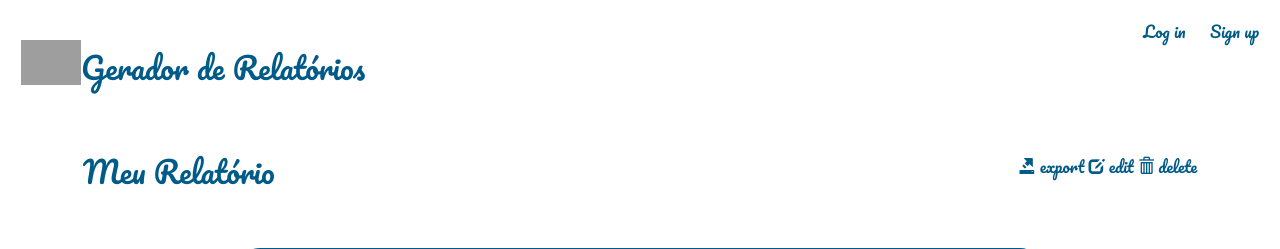
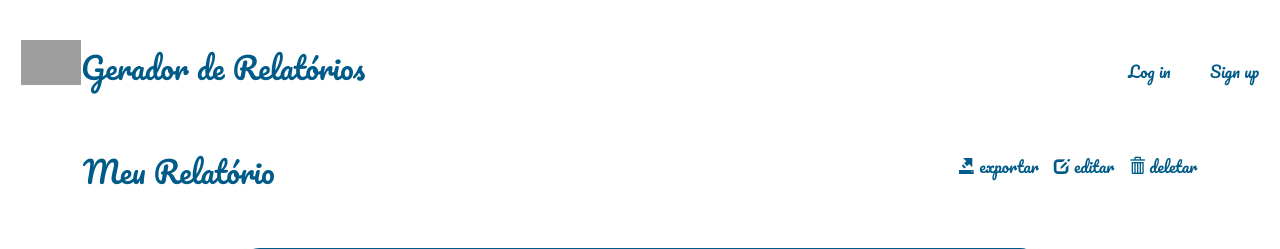
Before and after one commit to fpcoutinho/gerador, a Django app: template relatorio/templates/relatorio/relatorio_visualiza.html in a window 1280 px wide. Shown: the top 249 px of the page. Run offline with Django 3.2, Linux system fonts and the light colour scheme; the template is opened without the code that fills it, so the values that code supplies are empty; some libraries are stand-ins or nearby versions; grey boxes are pictures that could not be loaded.

Commit message:
ajeitando problemas de layout

```diff
--- a/assets/styles.css
+++ b/assets/styles.css
@@ -144,12 +144,14 @@ nav li{
 }
 
 .botao-icon{
+    display: table-cell;
     background: none;
     font-family: Pacifico;
     color: #005b88;
     cursor: pointer;
     size-adjust: 2px;
     cursor: pointer;
+    padding-left: 15px;
 }
 
 
@@ -158,7 +160,7 @@ nav li{
 }
 
 .meuscompromissosdiv{
-    display: inline-block;
+    display: inline-table;
 }
 
 .criaCompromisso{
@@ -233,7 +235,6 @@ nav li{
     color: #005b88;
     background-color: transparent;
     border-color: transparent;
-    margin: 40px 0 0 0;
 }
 
 .btn.btn-default.btn-sm:hover{
--- a/relatorio/templates/relatorio/relatorio_visualiza.html
+++ b/relatorio/templates/relatorio/relatorio_visualiza.html
@@ -6,13 +6,13 @@
         <nav>
         <li>
                 <a class="botao-icon" href="{% url 'relatorio:exporta' rel_id=relatorio.id %}">
-                        <span class="glyphicon glyphicon-export"></span> export
+                        <span class="glyphicon glyphicon-export"></span> exportar
                 </a>
                 <a class="botao-icon" href="{% url 'relatorio:edita' rel_id=relatorio.id %}">
-                        <span class="glyphicon glyphicon-edit"></span> edit
+                        <span class="glyphicon glyphicon-edit"></span> editar
                 </a>
                 <a class="botao-icon" href="{% url 'relatorio:deleta' rel_id=relatorio.id %}">
-                        <span class="glyphicon glyphicon-trash"></span> delete
+                        <span class="glyphicon glyphicon-trash"></span> deletar
                 </a>
         </li>
         </nav>
--- a/templates/base_layout.html
+++ b/templates/base_layout.html
@@ -18,17 +18,18 @@
     <header class="wrapper">
         <h1><a href="{% url 'home' %}"><img src="{% static 'logo.png' %}" alt="calendario"/>Gerador de Relatórios</a></h1>
         <nav>
-            <ul>
+            <ul style="margin: 40px 0 0 0;">
                 {% if user.is_authenticated %}
                 <li>
                     <span class="glyphicon glyphicon-user"></span> Bem-vindo, {{ user }}.
+                </li>
+                <li>
                     <form class="logout-link" action="{% url 'accounts:logout' %}" method="post">
                         {% csrf_token %}
                         <button type="submit" class="btn btn-default btn-sm">
                             <span class="glyphicon glyphicon-log-out"></span> Sair
                         </button>
                     </form>
-
                 </li>
                 {% else %}
                     <li><a class="botao-icon" href="{% url 'accounts:login' %}">Log in</a></li>
```
Also changed, not shown: db.sqlite3.
